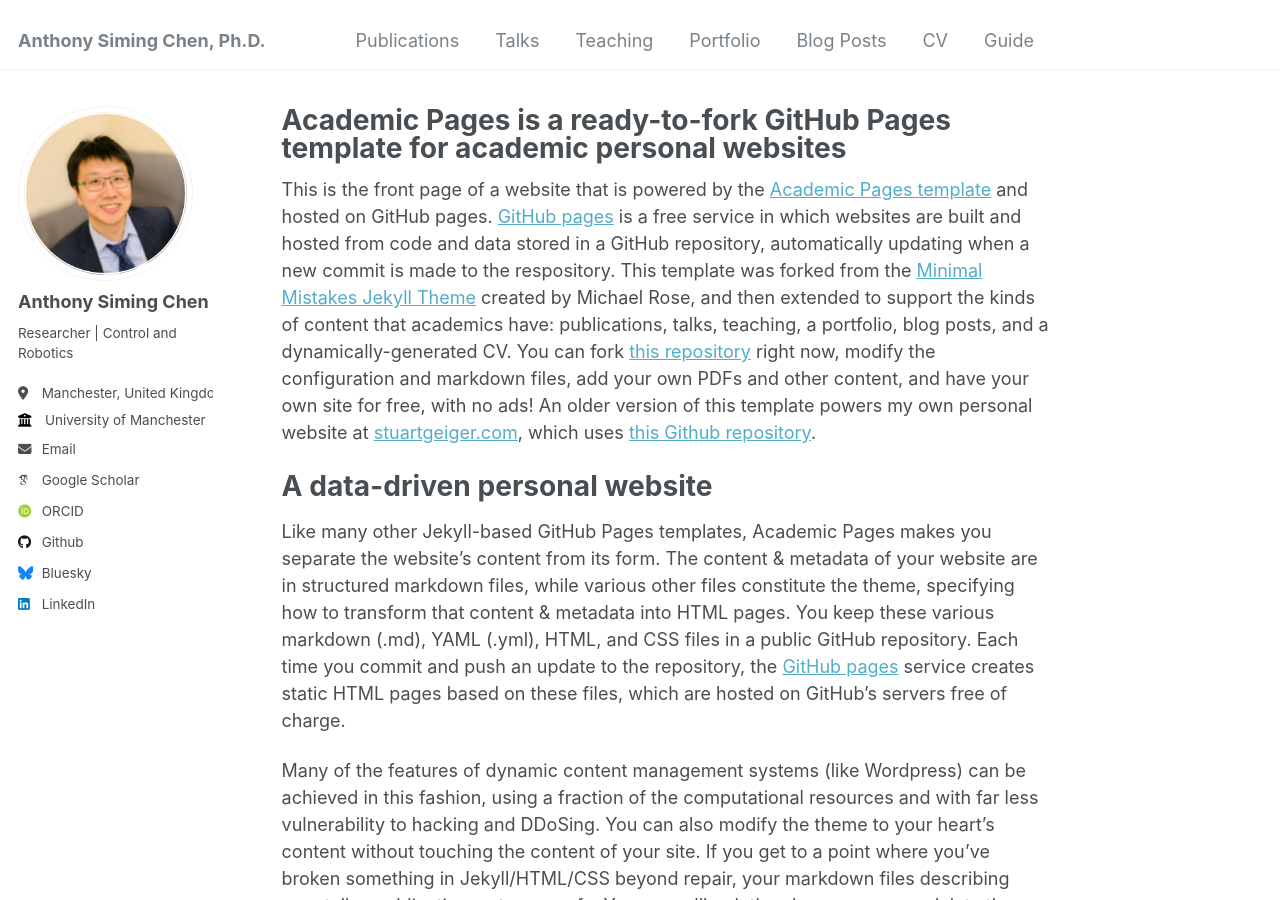
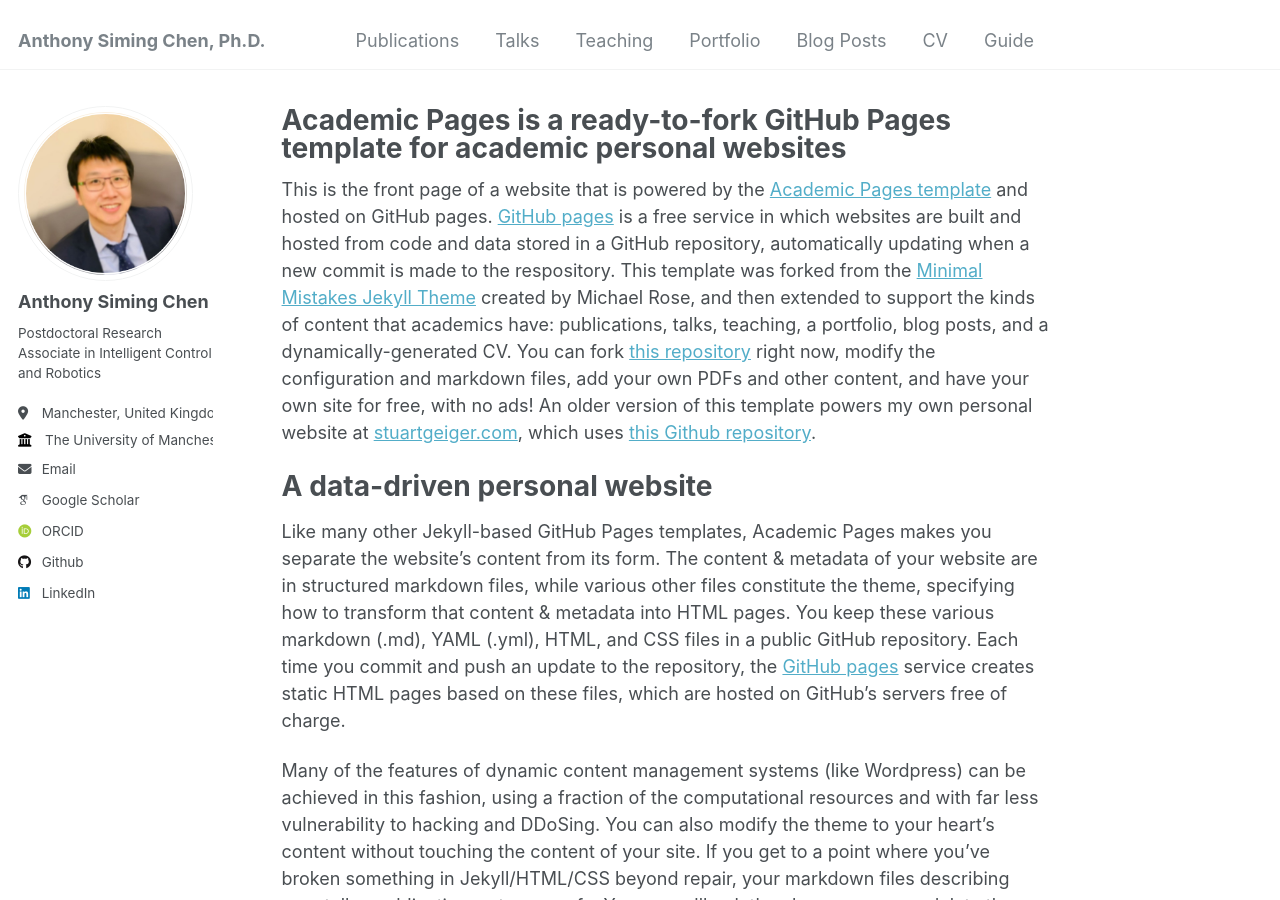
Before and after one commit to Anthony-S-Chen/Anthony-S-Chen.github.io, a Jekyll site: the page built from _pages/about.md, in a window 1280 px wide and 900 px high. Built offline with Jekyll 4.4.1, drawn with Linux system fonts in a browser that asks for light colours; some web fonts are replaced.

Commit message:
Update _config.yml

```diff
--- a/_config.yml
+++ b/_config.yml
@@ -24,9 +24,9 @@ author:
   avatar           : "Chen_happy.png"
   name             : "Anthony Siming Chen"
   pronouns         : # example: "she/her"
-  bio              : "Researcher | Control and Robotics"
+  bio              : "Postdoctoral Research Associate in Intelligent Control and Robotics"
   location         : "Manchester, United Kingdom"
-  employer         : "University of Manchester"
+  employer         : "The University of Manchester"
   uri              : # URL
   email            : "siming.chen@manchester.ac.uk"
 
@@ -48,7 +48,7 @@ author:
   stackoverflow    : # User number or user number and name (i.e., use "1" or "1/jeff-atwood")
 
   # Social media
-  bluesky          : "bsky.app" # Replace this with you Bluesky username
+  bluesky          : #"bsky.app" # Replace this with you Bluesky username
   facebook         : # Username
   flickr           : # Username
   foursquare       : # Username
```
